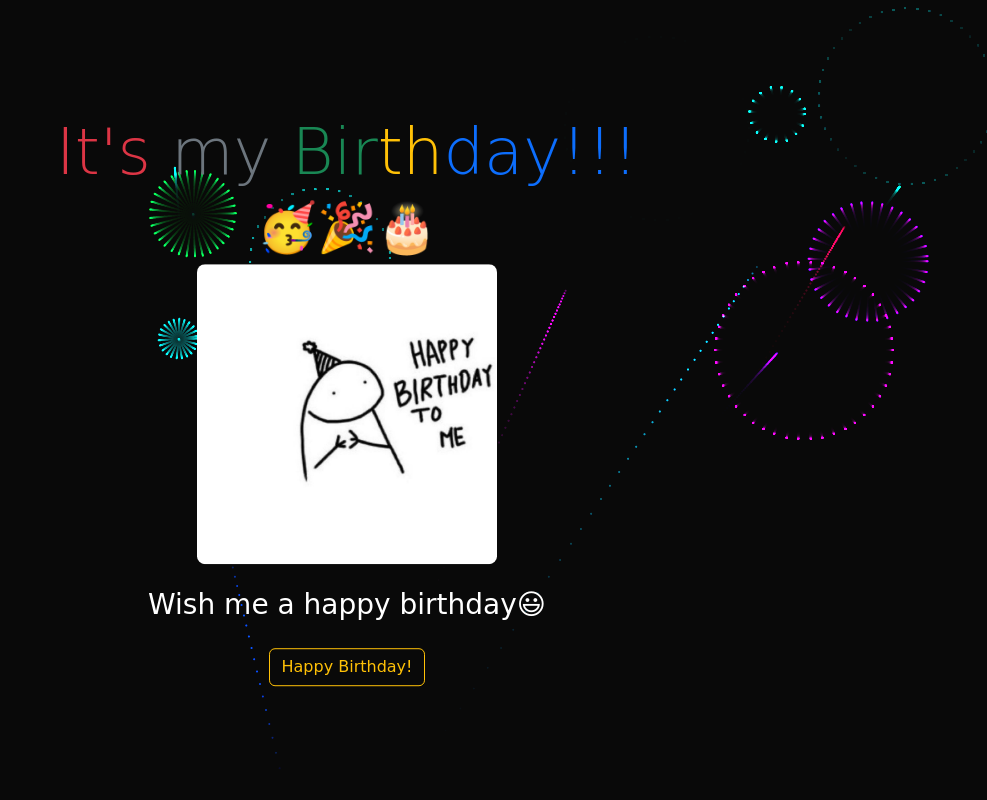
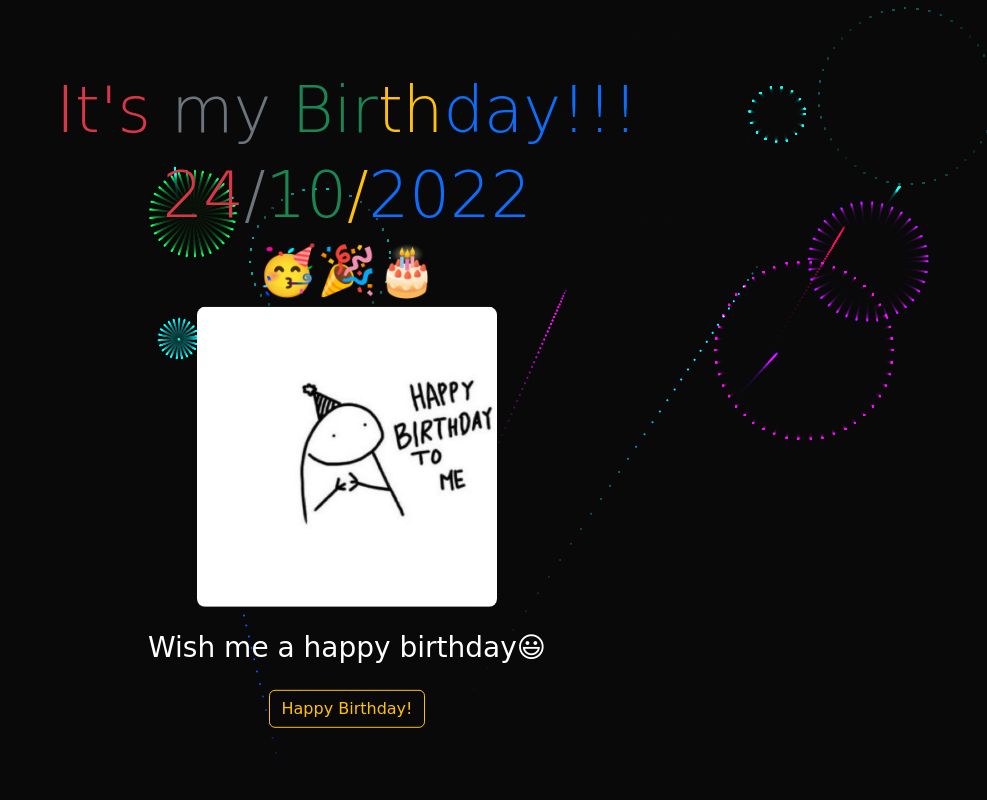
Before and after one commit to kelue/birthday-app, a Flask app: page / in a window 1280 px wide. Shown: the whole page, without its empty margins (293-1280 px from the left). Run offline with Flask 2, Linux system fonts and the light colour scheme; parts of the project's set-up code (start-up, migrations or seed data) failed here and were passed over; some libraries are stand-ins or nearby versions; some web fonts are replaced.

Commit message:
added birthday display on home

```diff
--- a/templates/index.html
+++ b/templates/index.html
@@ -13,6 +13,7 @@
         <div class="row">
           <div class="col">
             <h1><span class="one">It's </span><span class="two">my</span> <span class="three">Bir</span><span class="four">th</span><span class="five">day!!!</span></h1>
+            <h1><span class="one">24</span><span class="two">/</span><span class="three">10</span><span class="four">/</span><span class="five">2022</span></h1>
           </div>
         </div>
         <div class="row">
```
